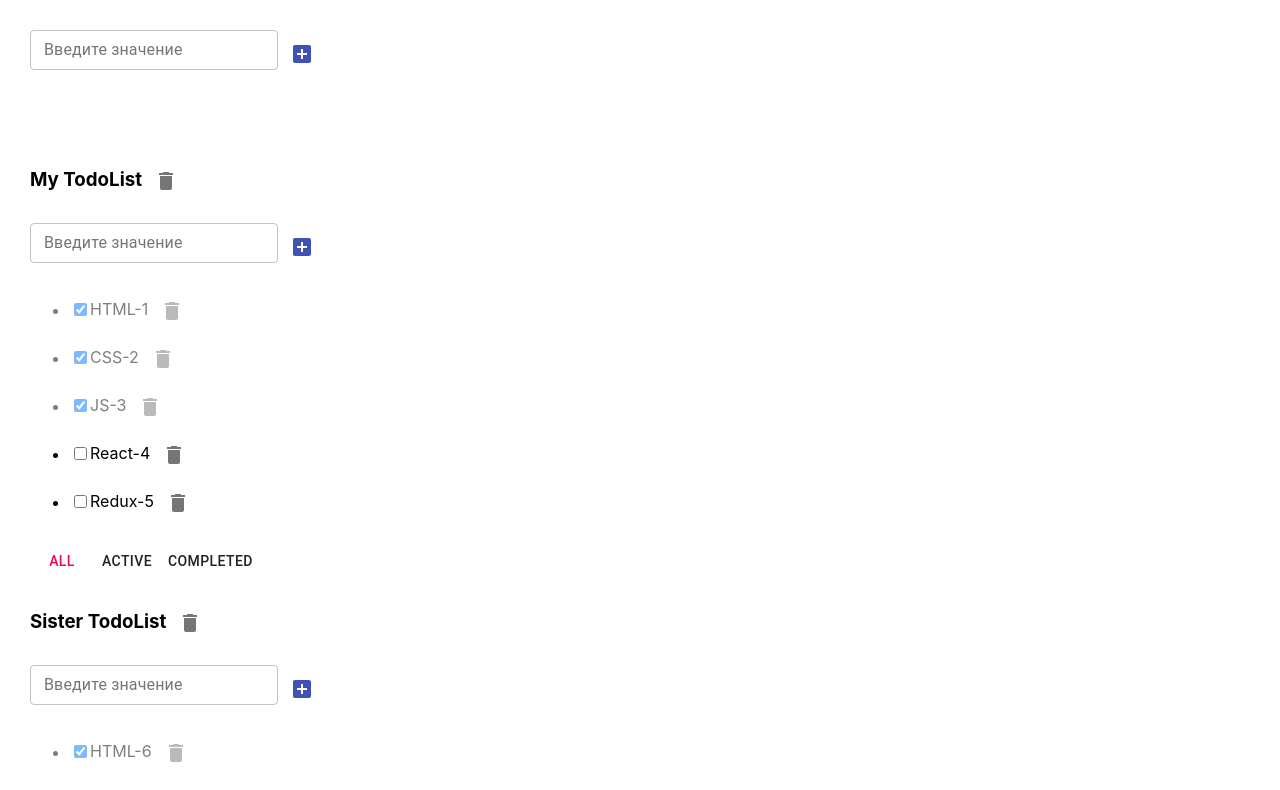
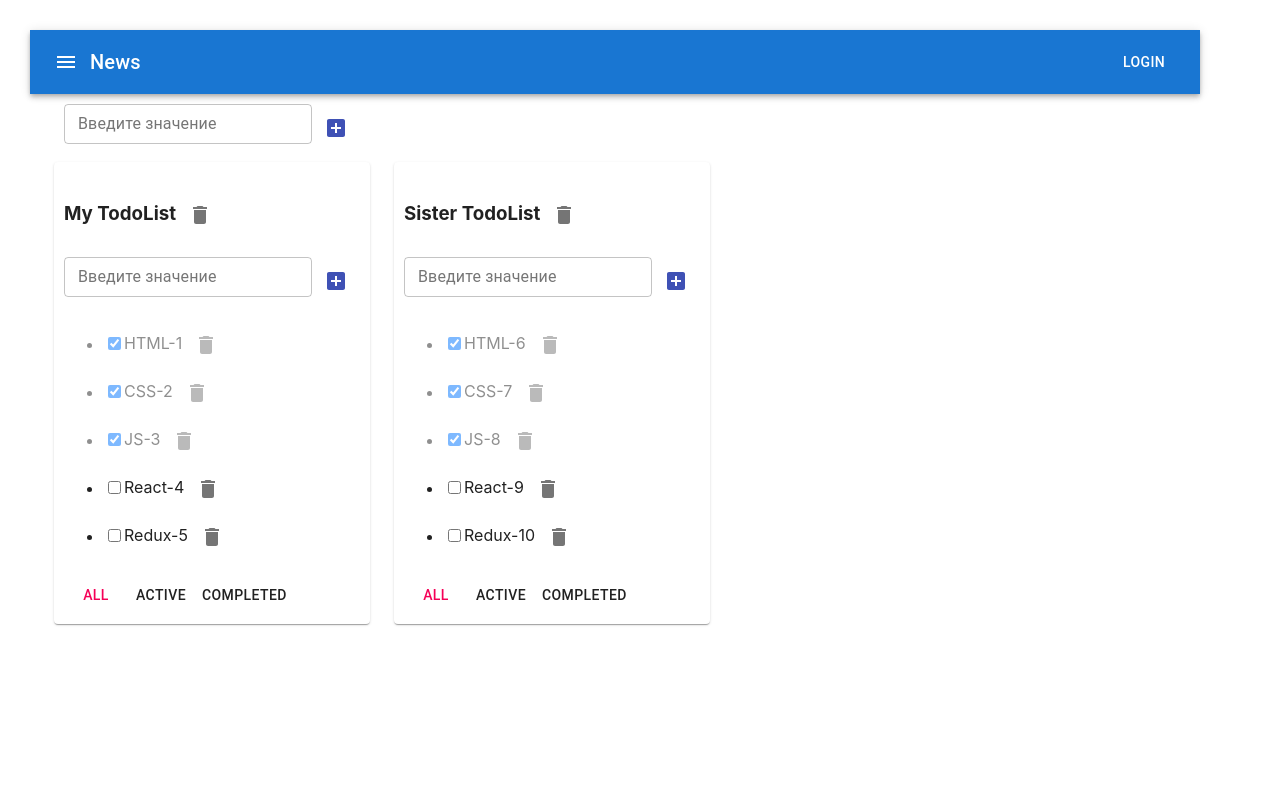
Before and after one commit to Belom7/it-incubator-todolist-ts, a React (Create React App) app: page / in a window 1280 px wide. Shown: the top 790 px of the page. Built offline with nearby package versions, Linux system fonts and the light colour scheme.

Commit message:
отстилизовали гридами построение

```diff
--- a/src/App.tsx
+++ b/src/App.tsx
@@ -4,6 +4,8 @@ import {ToDoList} from "./ToDoList";
 import {v1} from "uuid";
 import cl from './App.module.css'
 import {InputAddTask} from "./InputAddTask";
+import ButtonAppBar from "./ButtonAppBar";
+import {Container, Grid, Paper} from "@mui/material";
 
 export type FilterType = 'All' | 'Active' | 'Completed'
 
@@ -69,21 +71,24 @@ function App() {
         setTask({...task, [todoListID]: task[todoListID].map(m => m.id === id ? {...m, title} : m)})
     }
     const updateTodoList = (todoListID: string, title: string) => {
-        setTodoList(todoList.map(m=>m.id===todoListID? {...m, title}: m))
+        setTodoList(todoList.map(m => m.id === todoListID ? {...m, title} : m))
     }
 
     return (
-            <div>
-                <div className={cl.AppInput}>
+        <div className={cl.App}>
+            <ButtonAppBar/>
+            <Container fixed>
+                <Grid container style={{margin: '10px'}}>
                     <InputAddTask callBack={addTodoListHandler}/>
-                </div>
-
-                <div className={cl.App}>
+                </Grid>
+                <Grid container spacing={3}>
                     {todoList.map(m => {
                         let filterTasks = m.filter === 'Active' ? task[m.id].filter(f => f.isDone) :
                             m.filter === 'Completed' ? task[m.id].filter(f => !f.isDone) :
                                 task[m.id]
                         return (
+                            <Grid item>
+                                <Paper style={{padding: '10px'}}>
                                     <ToDoList key={m.id}
                                               id={m.id}
                                               title={m.title}
@@ -97,10 +102,12 @@ function App() {
                                               updateTasks={updateTasks}
                                               updateTodoList={updateTodoList}
                                     />
+                                </Paper>
+                            </Grid>
                         )
                     })}
-
-                </div>
+                </Grid>
+            </Container>
         </div>
     );
 }
```
Lines whose indentation alone changed are shown as unchanged.
